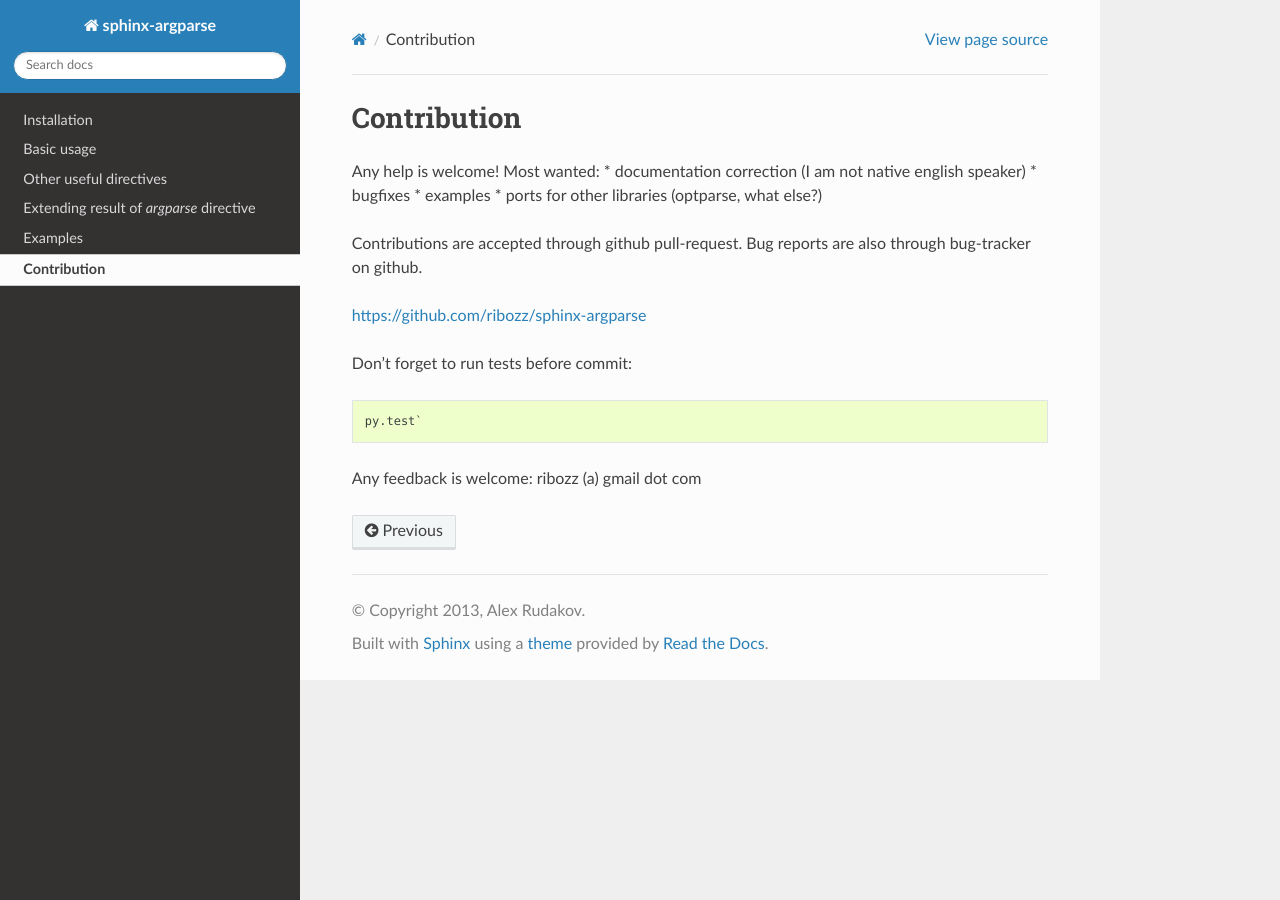
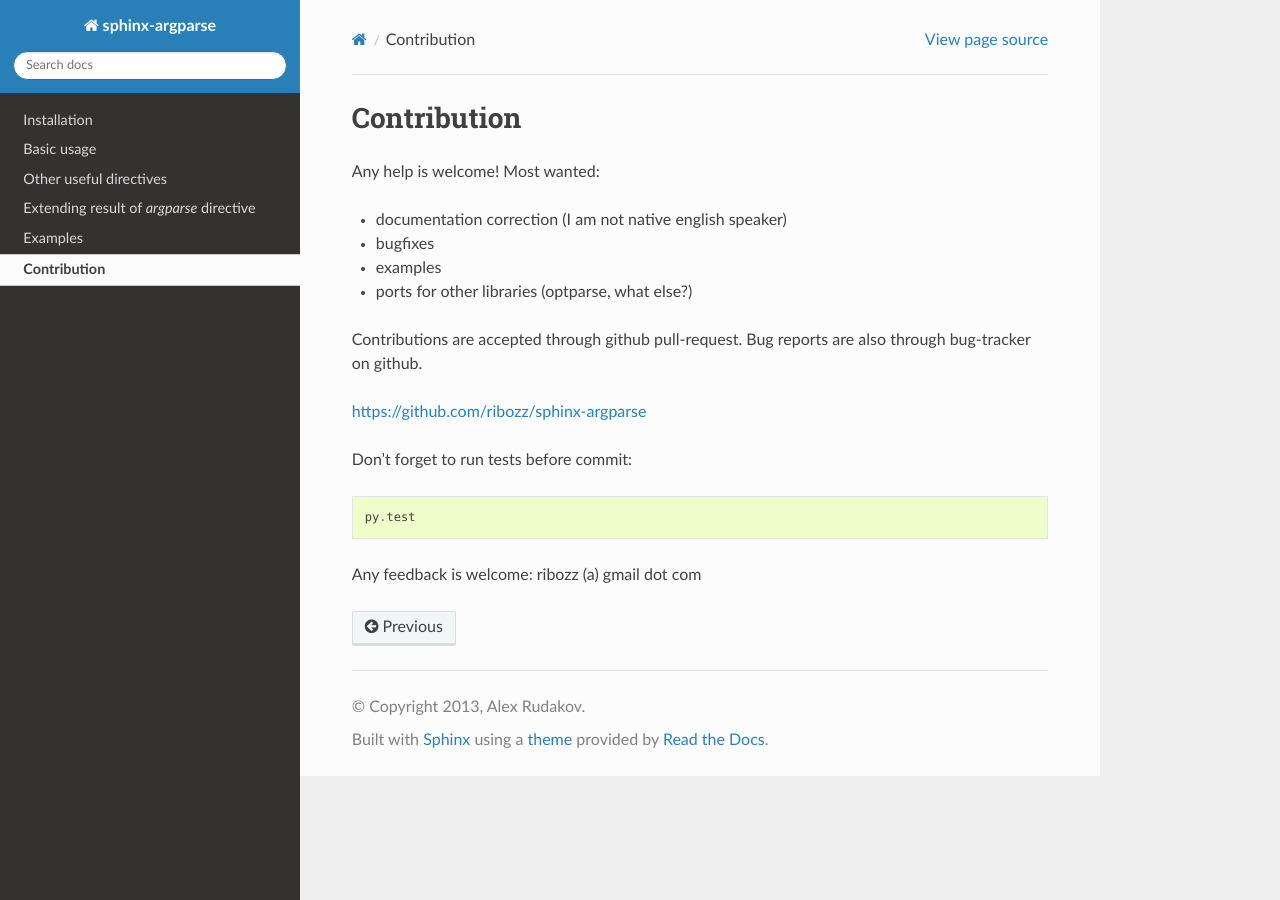
Before and after one commit to alex-rudakov/sphinx-argparse, a Sphinx documentation site: the page built from docs/contrib.rst, in a window 1280 px wide. Built offline with Sphinx 7.4.7 and the Read the Docs theme 2.0.0, drawn with Linux system fonts in a browser that asks for light colours.

Commit message:
Fix formatting

```diff
--- a/docs/contrib.rst
+++ b/docs/contrib.rst
@@ -6,6 +6,7 @@ Contribution
 
 Any help is welcome!
 Most wanted:
+
 * documentation correction (I am not native english speaker)
 * bugfixes
 * examples
@@ -18,6 +19,6 @@ https://github.com/ribozz/sphinx-argparse
 
 Don't forget to run tests before commit::
 
-    py.test`
+    py.test
 
 Any feedback is welcome: ribozz (a) gmail dot com
```
